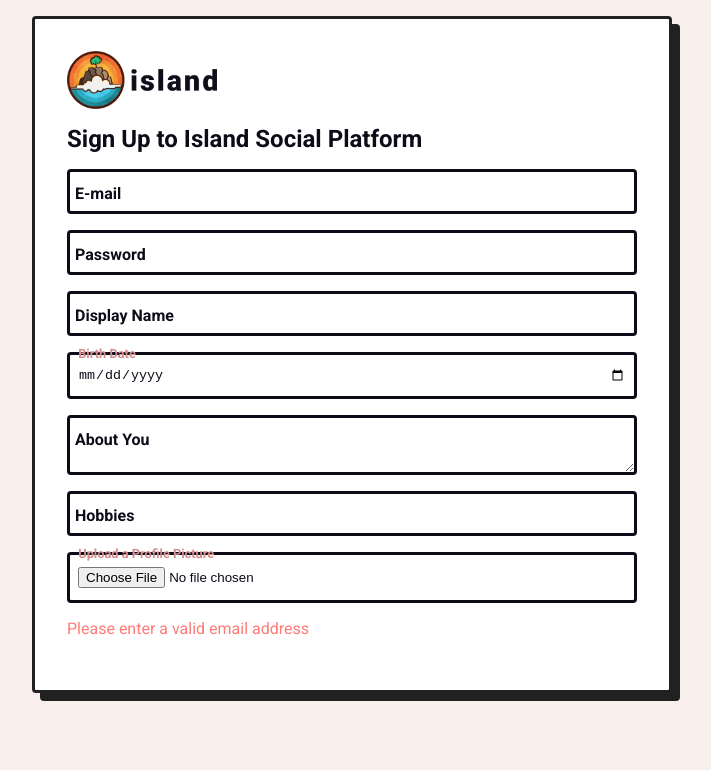
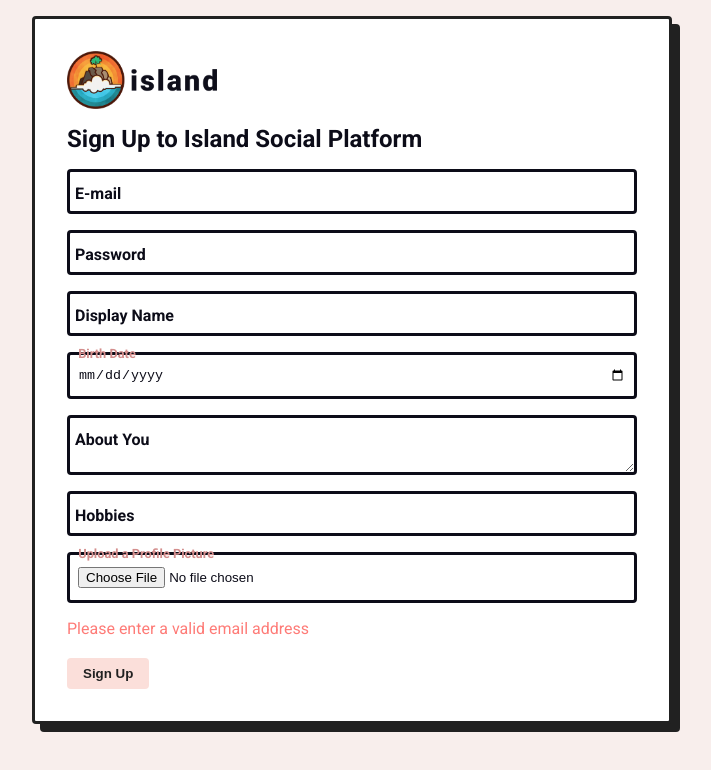
Before and after one commit to furkan-ceylan/island, a Vue app in the folder frontend/: page /signup in a window 1280 px wide. Shown: the top 770 px of the page, without its empty margins (288-999 px from the left). Built offline with nearby package versions, Linux system fonts and the light colour scheme.

Commit message:
Add profile picture upload to signup

```diff
--- a/frontend/src/views/auth/Signup.vue
+++ b/frontend/src/views/auth/Signup.vue
@@ -64,8 +64,10 @@
         <input
           class="input__field"
           type="file"
+          @change="onFileChange"
+          ref="file"
+          name="file"
           accept="image/*"
-          placeholder=" "
         />
         <span class="input__label">Upload a Profile Picture</span>
       </label>
@@ -76,7 +78,9 @@
         Please enter a valid email address
       </p>
       <div class="button-group">
-        <button @click="signUp" v-if="emailError">Sign Up</button>
+        <button @click="signUp">
+          Sign Up
+        </button>
       </div>
     </div>
   </article>
@@ -89,11 +93,10 @@ export default {
   name: 'Signup',
   data() {
     return {
-      user: [],
       email: '',
       password: '',
       description: '',
-      img: '',
+      file: '',
       displayName: '',
       birthDate: '',
       hobbies: '',
@@ -109,6 +112,10 @@ export default {
         this.emailError = false
       }
     },
+    onFileChange() {
+      const file = this.$refs.file.files[0]
+      this.file = file
+    },
     async signUp() {
       if (
         this.email === '' ||
@@ -116,11 +123,15 @@ export default {
         this.description === '' ||
         this.displayName === '' ||
         this.birthDate === '' ||
-        this.hobbies === ''
+        this.hobbies === '' ||
+        this.file.name === ''
       ) {
         this.fillError = true
       } else {
         this.fillError = false
+
+        const formData = new FormData()
+        formData.append('file', this.file)
 
         const response = await axios.post(
           'http://localhost:3000/api/auth/register',
@@ -131,16 +142,22 @@ export default {
             displayName: this.displayName,
             birthDate: this.birthDate,
             hobbies: this.hobbies,
+            file: this.file.name,
           }
         )
-        this.user.push(response.data)
+        try {
+          await axios.post('http://localhost:3000/api/auth/upload', formData)
+          await this.$router.push('/login')
+        } catch (err) {
+          console.log(err)
+        }
         this.email = ''
         this.password = ''
         this.description = ''
         this.displayName = ''
         this.birthDate = ''
         this.hobbies = ''
-        await this.$router.push('/login')
+        this.file.name = ''
       }
     },
   },
```
